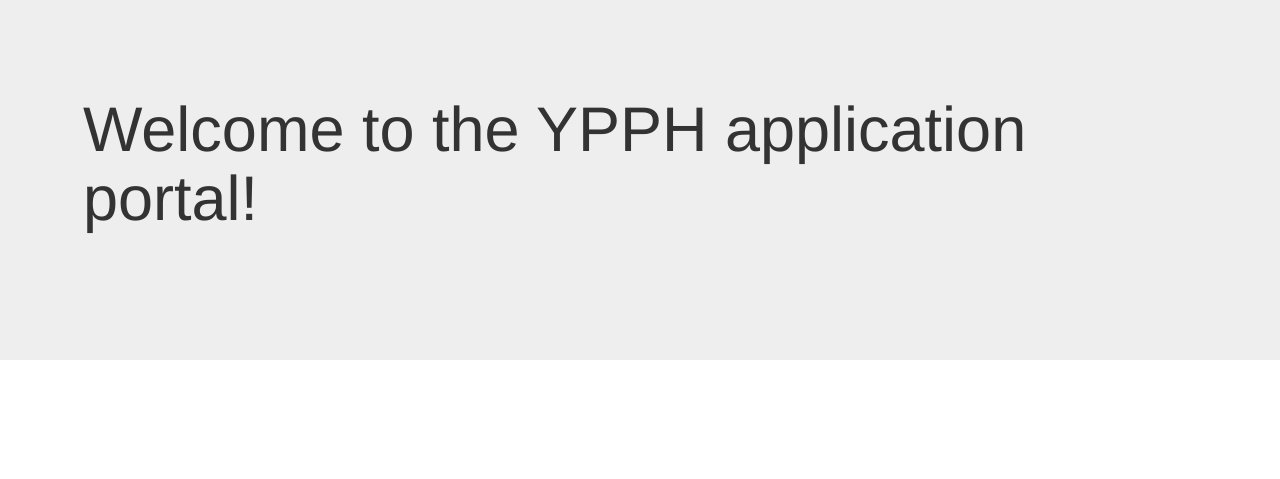
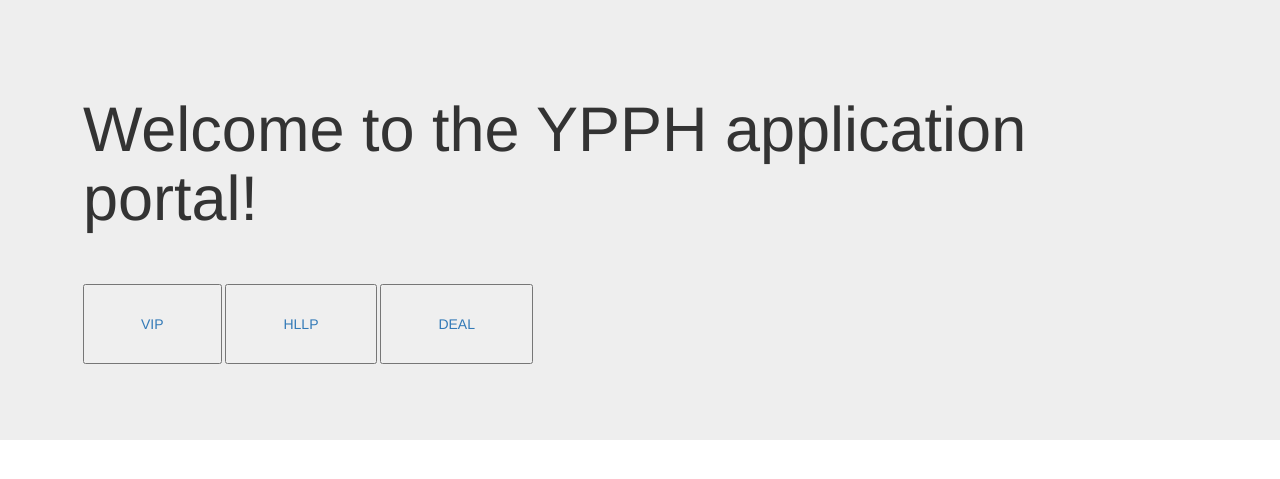
Before and after one commit to publichealth-edu/ypph-application, a Flask app: page /files in a window 1280 px wide. Shown: the part 81-560 px from the top of the page. Run offline with Flask 2, Linux system fonts and the light colour scheme; the visitor is signed in with stand-in values (Sample User, id 1); data that the repository does not hold is empty; some libraries are stand-ins or nearby versions.

Commit message:
Update files.html

```diff
--- a/templates/files.html
+++ b/templates/files.html
@@ -14,6 +14,13 @@ Home
     <div class="container" style="padding: 2em">
       <h1 class="display-4">Welcome to the YPPH application portal!</h1>
       <br><br>
+
+        <button style="padding:2em;"> <a href="{{ url_for('vip') }}" style="padding:2em ">VIP</a> </button>
+
+        <button style="padding:2em;"> <a href="{{ url_for('hllp') }}" style="padding:2em ">HLLP</a> </button>
+
+        <button style="padding:2em;"> <a href="{{ url_for('deal') }}" style="padding:2em ">DEAL</a> </button>
+
       {% for item in items %}
         <ul>
            <p> {{ item.id }} | Name: {{ item.applicant_name }} | Email: {{ item.applicant_email }} | Phone: {{ item.applicant_phone }} | Country of Citizenship: {{ item.applicant_citizen }} | Country of Residence: {{ item.applicant_residency }} | Category Applied for: {{ item.applicant_category }} </p> <br>
```
